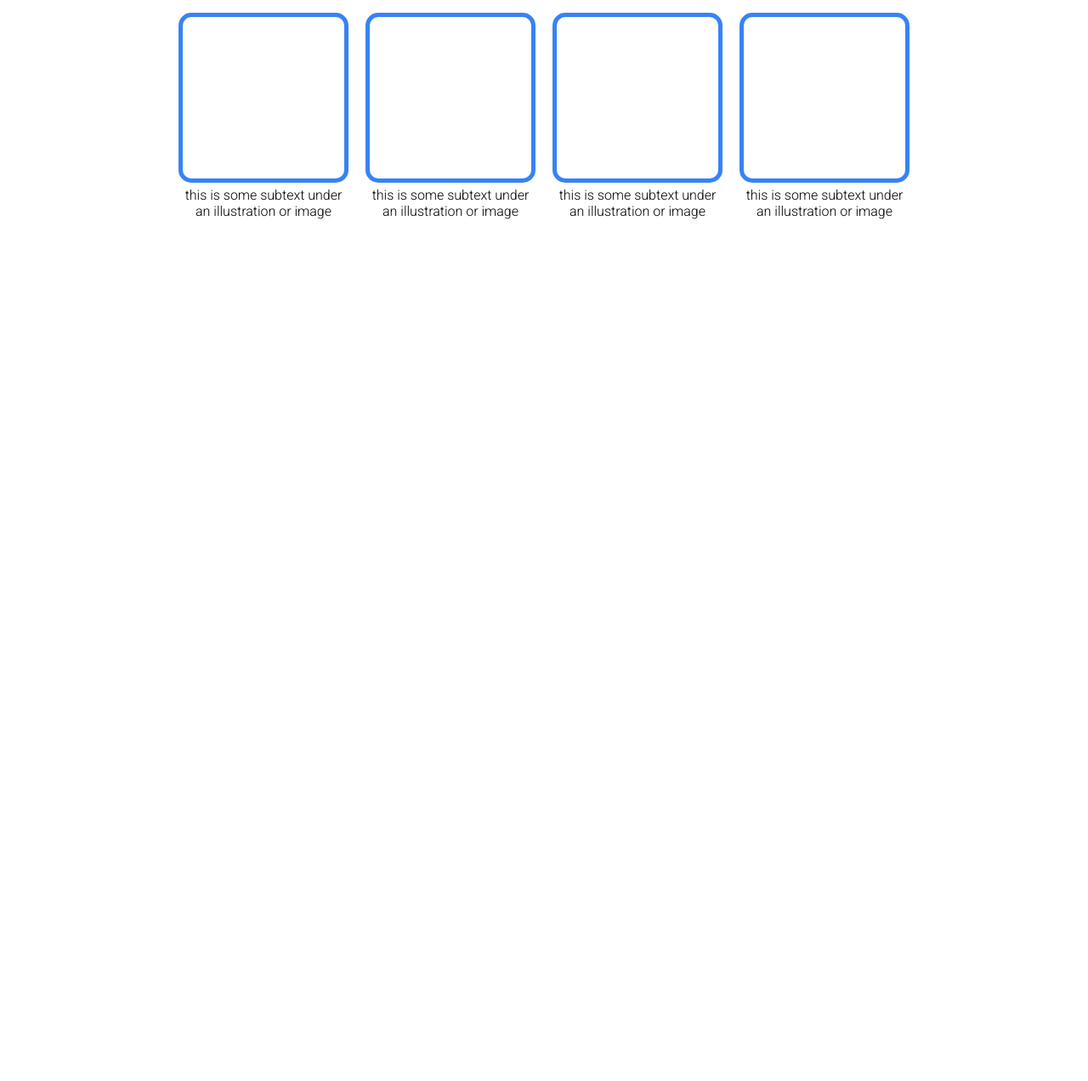
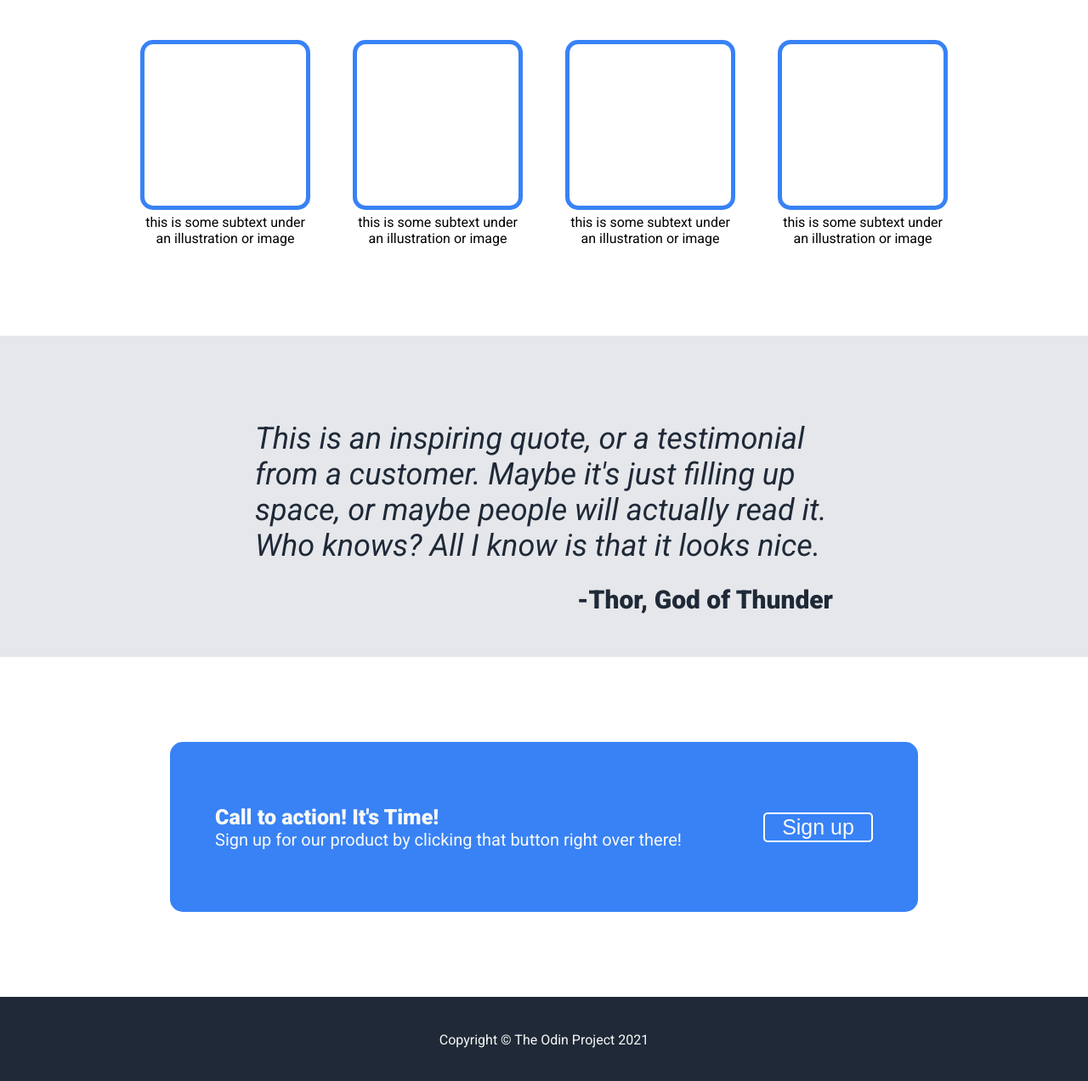
Before and after one commit to dtoomey156/Landing-page, a plain HTML site: page index.html in a window 1280 px wide. Shown: the part 514-1786 px from the top of the page at 85% size. Before the commit the page ends 800 px from the top, so only its background shows below. Drawn offline with Linux system fonts and the light colour scheme.

Commit message:
Implement HTML scaffold for quote section, CTA, and footer, as well as Style

```diff
--- a/index.html
+++ b/index.html
@@ -7,8 +7,8 @@
     <title>Landing Page</title>
     <link rel="stylesheet" href="style.css">
     <link rel="preconnect" href="https://fonts.googleapis.com">
-    <link rel="preconnect" href="https://fonts.gstatic.com" crossorigin>
-    <link href="https://fonts.googleapis.com/css2?family=Roboto:wght@300&display=swap" rel="stylesheet">
+<link rel="preconnect" href="https://fonts.gstatic.com" crossorigin>
+<link href="https://fonts.googleapis.com/css2?family=Roboto:ital,wght@0,100;0,300;0,400;0,500;0,700;0,900;1,100;1,300;1,400;1,500;1,700;1,900&display=swap" rel="stylesheet">
 </head>
 <body>
     <header>
@@ -22,11 +22,11 @@
                 <li>Header Link Three</li>
             </ul>
         </nav>
-        <div class="welcome">
+        <div class="welcome-container">
             <div class="left-side-welcome">
                 <h1>This website is awesome</h1>
                 <p>This website has some subtext that goes here under the main title. It's a smaller font and the color is lower contrast</p>
-                <button>Sign Up</button>
+                <button class="header-button">Sign Up</button>
             </div>
             <div class="right-side-welcome">
                     <p>
@@ -56,8 +56,26 @@
             </div>
         </div>
     </main>
-
-    </main>
-    <footer></footer>
+    <div class="quote-container">
+        <p class="quote">
+            This is an inspiring quote, or a testimonial from a customer. Maybe it's just filling up space, or maybe people will actually read it. Who knows? All I know is that it looks nice.
+        </p>
+        <p class="citation">-Thor, God of Thunder</p>
+    </div>
+    <div class="cta-container">
+        <div class="cta-box">
+            <div class="left-side-cta">
+                <span>Call to action! It's Time!
+                </span>
+                </p>Sign up for our product by clicking that button right over there!</p>
+            </div>
+            <button class="cta-button">Sign up</button>
+        </div>
+    </div>
+    <footer>
+        <p>
+            Copyright &copy; The Odin Project 2021
+        </p>
+    </footer>
 </body>
 </html>
--- a/style.css
+++ b/style.css
@@ -1,6 +1,10 @@
 html {
     box-sizing: border-box;
     font-family: 'Roboto', sans-serif;
+}
+
+body {
+    margin: 0;
 }
 
 /* HEADER STYLES */
@@ -31,11 +35,27 @@ nav {
 
 }
 
-/* WELCOME DIVISION OF THE HEADER - LEFT SIDE */
-.welcome {
+/* WELCOME DIVISION OF THE HEADER - SPLIT INTO LEFT AND RIGHT */
+
+
+.welcome-container {
     display: flex;
     background-color: #1f2937;
     padding: 100px 0;
+}
+
+/* LEFT SIDE */
+
+.left-side-welcome {
+    margin-right: 15px;
+    flex: 1 1 0;
+}
+
+h1 {
+    font-size: 48px;
+    color: #f9faf8;
+    margin: 0;
+    padding: 0;
 }
 
 p {
@@ -44,7 +64,7 @@ p {
     padding: 0;
 }
 
-button {
+.header-button {
     color: #f9faf8;
     background-color: #3882f6;
     border: none;
@@ -53,20 +73,7 @@ button {
     padding-right: 20px;
 }
 
-h1 {
-    font-weight:bolder;
-    font-size: 48px;
-    color: #f9faf8;
-    margin: 0;
-    padding: 0;
-}
-
-.left-side-welcome {
-    margin-right: 15px;
-    flex: 1 1 0;
-}
-
-/* WELCOME DIVISION OF THE HEADER - LEFT SIDE */
+/* RIGHT SIDE */
 
 .right-side-welcome {
     display: flex;
@@ -76,6 +83,7 @@ h1 {
     flex: 1 1 0;
     margin-left: 15px;
     background-color: rgb(162, 177, 199);
+    border-radius: 15px;
 }
 
 .image {
@@ -87,8 +95,8 @@ h1 {
 /* MAIN SECTION */
 
 h2 {
-    margin-top: 30px;
-    margin-bottom: 30px;
+    margin-top: 50px;
+    margin-bottom: 50px;
     font-weight: 800;
     font-size: 36px;
     color: #1f2937;
@@ -98,11 +106,12 @@ h2 {
 .card-container {
     display: flex;
     justify-content: center;
-    gap: 20px;
+    gap: 50px;
 }
 
 .card {
     width: 200px;
+    padding-bottom: 100px;
 }
 
 .box {
@@ -119,9 +128,91 @@ h2 {
     padding: 5px 0;
 }
 
+/* quote section */
+
+.quote-container {
+    background-color: #e5e7eb;
+    display: flex;
+    flex-direction: column;
+    justify-content: space-evenly;
+}
+
+.quote {
+    font-size: 36px;
+    font-style: italic;
+    color: #1f2937;
+    padding-top: 100px;
+    padding-left: 100px;
+    padding-right: 100px;
+    padding-bottom: 25px;
+}
+
+.citation {
+    font-size: 30px;
+    color: #1f2937;
+    font-weight: 900;
+    padding-left: 100px;
+    padding-right: 100px;
+    padding-bottom: 50px;
+    align-self: flex-end;
+}
+
+/* CTA SECTION */
+
+.cta-container {
+    padding-top: 100px;
+    padding-bottom: 100px;
+}
+
+.cta-box {
+    box-sizing: border-box;
+    width: auto;
+    height: 200px;
+    border: 5px solid #3882f6;
+    border-radius: 15px;
+    background-color:#3882f6 ;
+
+    display: flex;
+    justify-content: space-around;
+    align-items: center;
+}
+
+.left-side-cta {
+    color: #f9faf8;
+    font-size: 20px;
+}
+
+span {
+    font-weight: 900;
+    font-size: 25px;
+}
+
+.cta-button {
+    color: #f9faf8;
+    background-color: #3882f6;
+    border: solid white 2px;
+    border-radius: 5px;
+    font-size: 25px;
+    padding-left: 20px;
+    padding-right: 20px;
+}
+
+/* FOOTER */
+
+footer {
+    color: #f9faf8;
+    background-color: #1f2937;
+    height: 100px;
+    display: flex;
+    justify-content: center;
+    align-items: center;
+}
+
+
+
 /* STYLES IN COMMON THROUGHOUT THE PAGE */
 
-header, main {
+header, main, .quote-container, .cta-container {
     padding-left: 200px;
     padding-right: 200px;
 }
```
